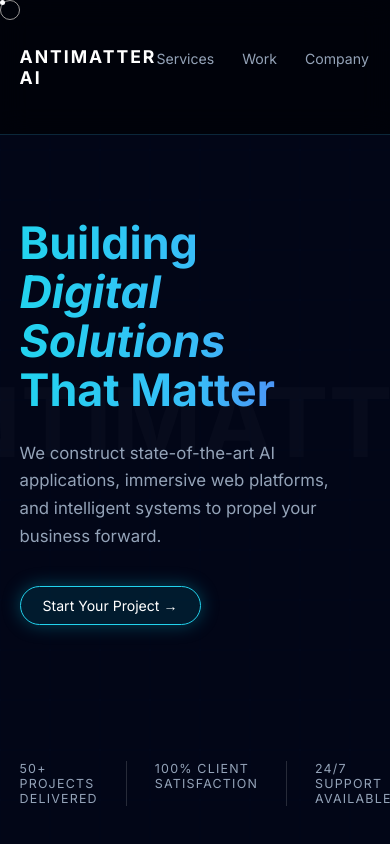
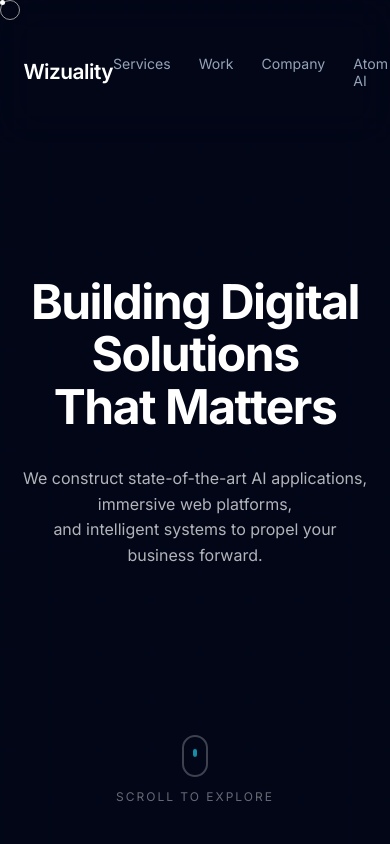
Before and after one commit to jainil224/antimatter-ai-agency, an Angular app: page / in a window 390 px wide. Shown: the top 844 px of the page. Built offline with nearby package versions, Linux system fonts and the light colour scheme.

Commit message:
feat: implement hero section, responsive navbar, and Three.js visualization scene components

```diff
--- a/src/app/hero-section/hero-section.component.html
+++ b/src/app/hero-section/hero-section.component.html
@@ -1,22 +1,20 @@
 <section class="hero-section">
-  <div class="ghost">ANTIMATTER</div>
-
   <div class="hero-content">
     <h1>
-      Building <br>
-      <span class="italic-bold">Digital Solutions</span> <br>
-      That Matter
+      Building Digital <br>
+      Solutions <br>
+      That Matters
     </h1>
     <p>
       We construct state-of-the-art AI applications, immersive web platforms,<br>
       and intelligent systems to propel your business forward.
     </p>
-    <a href="#" class="btn-pill">Start Your Project &rarr;</a>
   </div>
 
-  <div class="stats-bar">
-    <span>50+ Projects Delivered</span>
-    <span>100% Client Satisfaction</span>
-    <span>24/7 Support Available</span>
+  <div class="scroll-indicator">
+    <div class="mouse">
+      <div class="wheel"></div>
+    </div>
+    <span>Scroll to Explore</span>
   </div>
 </section>
--- a/src/app/hero-section/hero-section.component.scss
+++ b/src/app/hero-section/hero-section.component.scss
@@ -3,87 +3,79 @@
   display: flex;
   flex-direction: column;
   justify-content: center;
+  align-items: center; // Center horizontally
   padding: 0 5%;
   position: relative;
   z-index: 10;
-}
-
-.ghost {
-  position: absolute;
-  top: 50%;
-  left: 50%;
-  transform: translate(-50%, -50%);
-  font-size: clamp(6rem, 14vw, 18rem);
-  font-weight: 800;
-  color: rgba(255, 255, 255, 0.025);
-  z-index: -1;
-  pointer-events: none;
-  user-select: none;
-  white-space: nowrap;
+  text-align: center; // Center text
 }
 
 .hero-content {
-  max-width: 580px;
+  max-width: 900px; // Larger width for centered text
 
   h1 {
-    font-size: clamp(2.8rem, 5vw, 5rem);
+    font-size: clamp(3rem, 6vw, 5.5rem);
     line-height: 1.1;
     font-weight: 700;
-    margin-bottom: 24px;
-    background: linear-gradient(to right, #22D3EE, #38BDF8, #6366F1);
-    -webkit-background-clip: text;
-    -webkit-text-fill-color: transparent;
-
-    .italic-bold {
-      font-weight: 700;
-      font-style: italic;
-    }
+    margin-bottom: 32px;
+    color: #ffffff; // Solid white like in the image
+    letter-spacing: -1.5px;
   }
 
   p {
-    color: var(--muted);
-    font-size: 1.05rem;
-    line-height: 1.65;
-    margin-bottom: 36px;
+    color: rgba(255, 255, 255, 0.7); // Subtext greyish-white
+    font-size: clamp(1rem, 1.5vw, 1.25rem);
+    line-height: 1.6;
+    max-width: 700px;
+    margin: 0 auto;
   }
 }
 
-.btn-pill {
-  display: inline-block;
-  background: rgba(6, 182, 212, 0.12);
-  border: 1px solid var(--accent);
-  padding: 10px 22px;
-  border-radius: 50px;
-  box-shadow: 0 0 18px rgba(6, 182, 212, 0.35);
-  color: var(--white);
-  font-size: 0.88rem;
-  transition: background 0.2s ease, box-shadow 0.2s ease;
+.scroll-indicator {
+  position: absolute;
+  bottom: 40px;
+  display: flex;
+  flex-direction: column;
+  align-items: center;
+  gap: 12px;
+  opacity: 0.8;
+  animation: fadeIn 2s ease-out;
 
-  &:hover {
-    background: var(--accent);
-    box-shadow: 0 0 28px rgba(6, 182, 212, 0.7);
+  span {
+    font-size: 0.75rem;
+    text-transform: uppercase;
+    letter-spacing: 2px;
+    color: rgba(255, 255, 255, 0.5);
   }
 }
 
-.stats-bar {
-  position: absolute;
-  bottom: 38px;
-  left: 5%;
-  display: flex;
-  font-size: 0.78rem;
-  text-transform: uppercase;
-  letter-spacing: 1.2px;
-  color: var(--muted);
+.mouse {
+  width: 26px;
+  height: 42px;
+  border: 2px solid rgba(255, 255, 255, 0.3);
+  border-radius: 20px;
+  position: relative;
 
-  span {
-    padding-right: 28px;
-    margin-right: 28px;
-    border-right: 1px solid rgba(255, 255, 255, 0.15);
-
-    &:last-child {
-      border-right: none;
-      padding-right: 0;
-      margin-right: 0;
-    }
+  .wheel {
+    width: 4px;
+    height: 8px;
+    background: #22D3EE;
+    position: absolute;
+    top: 6px;
+    left: 50%;
+    transform: translateX(-50%);
+    border-radius: 2px;
+    animation: scrollWheel 2s infinite;
   }
 }
+
+@keyframes scrollWheel {
+  0% { transform: translate(-50%, 0); opacity: 0; }
+  30% { transform: translate(-50%, 4px); opacity: 1; }
+  100% { transform: translate(-50%, 15px); opacity: 0; }
+}
+
+@keyframes fadeIn {
+  from { opacity: 0; transform: translateY(20px); }
+  to { opacity: 0.8; transform: translateY(0); }
+}
--- a/src/app/navbar/navbar.component.html
+++ b/src/app/navbar/navbar.component.html
@@ -1,6 +1,6 @@
 <nav class="navbar">
   <div class="logo">
-    <a routerLink="/" style="color: inherit; text-decoration: none;">ANTIMATTER AI</a>
+    <a routerLink="/" style="color: inherit; text-decoration: none;">Wizuality</a>
   </div>
   <div class="nav-links">
     <a routerLink="/">Services</a>
@@ -9,5 +9,5 @@
     <a routerLink="/atom-ai">Atom AI</a>
     <a routerLink="/contact">Contact</a>
   </div>
-  <a routerLink="/contact" class="btn-pill">Start Your Project &rarr;</a>
+  <a routerLink="/contact" class="btn-pill">Enter platform →</a>
 </nav>
--- a/src/app/navbar/navbar.component.scss
+++ b/src/app/navbar/navbar.component.scss
@@ -3,20 +3,19 @@
   top: 0;
   width: 100%;
   z-index: 50;
-  background: rgba(0, 0, 0, 0.55);
-  backdrop-filter: blur(14px);
-  -webkit-backdrop-filter: blur(14px);
-  border-bottom: 1px solid var(--border);
-  padding: 22px 5%;
+  background: rgba(0, 0, 0, 0.0); // Completely transparent
+  backdrop-filter: blur(20px);
+  -webkit-backdrop-filter: blur(20px);
+  padding: 30px 6%;
   display: flex;
   justify-content: space-between;
   align-items: center;
 }
 
 .logo {
-  font-weight: 700;
-  font-size: 1.1rem;
-  letter-spacing: 2px;
+  font-weight: 600;
+  font-size: 1.3rem;
+  letter-spacing: -0.5px;
 }
 
 .nav-links {
@@ -35,17 +34,19 @@
 }
 
 .btn-pill {
-  background: rgba(6, 182, 212, 0.12);
-  border: 1px solid var(--accent);
-  padding: 10px 22px;
+  background: transparent;
+  border: 1.5px solid #22D3EE; // Specific cyan
+  padding: 12px 26px;
   border-radius: 50px;
-  box-shadow: 0 0 18px rgba(6, 182, 212, 0.35);
-  color: var(--white);
-  font-size: 0.88rem;
-  transition: background 0.2s ease, box-shadow 0.2s ease;
+  box-shadow: 0 0 15px rgba(34, 211, 238, 0.4);
+  color: #ffffff;
+  font-size: 0.95rem;
+  font-weight: 500;
+  transition: all 0.3s ease;
 
   &:hover {
-    background: var(--accent);
-    box-shadow: 0 0 28px rgba(6, 182, 212, 0.7);
+    background: rgba(34, 211, 238, 0.1);
+    box-shadow: 0 0 25px rgba(34, 211, 238, 0.7);
+    transform: translateY(-1px);
   }
 }
--- a/src/app/three-scene/three-scene.component.ts
+++ b/src/app/three-scene/three-scene.component.ts
@@ -1038,6 +1038,17 @@ export class ThreeSceneComponent implements AfterViewInit, OnDestroy {
     );
 
     this.pts.rotation.y = this.frameRotation + this.scrollRotationOffsetSmooth;
+
+    // Pulse and auto-rotate when on the Hero section (morphSmooth near 0)
+    if (this.morphSmooth < 0.5) {
+      this.pts.rotation.y += performance.now() * 0.0001;
+      this.pts.rotation.x += performance.now() * 0.00005;
+      const pulse = 1.0 + Math.sin(performance.now() * 0.001) * 0.05;
+      this.pts.scale.set(pulse, pulse, pulse);
+    } else {
+      this.pts.scale.set(1, 1, 1);
+    }
+
     // Restore 3D tilt for the 'premium' image look
     const baseTiltX = 0.15;
     const baseTiltY = 0.2;
```
